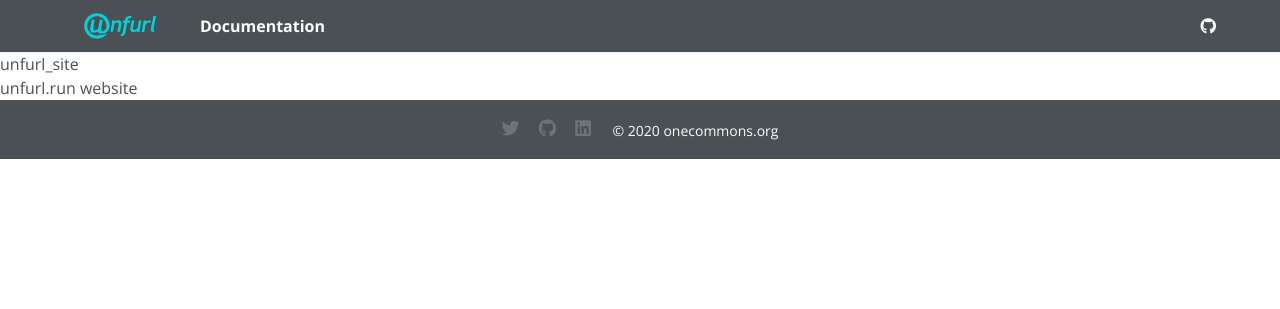
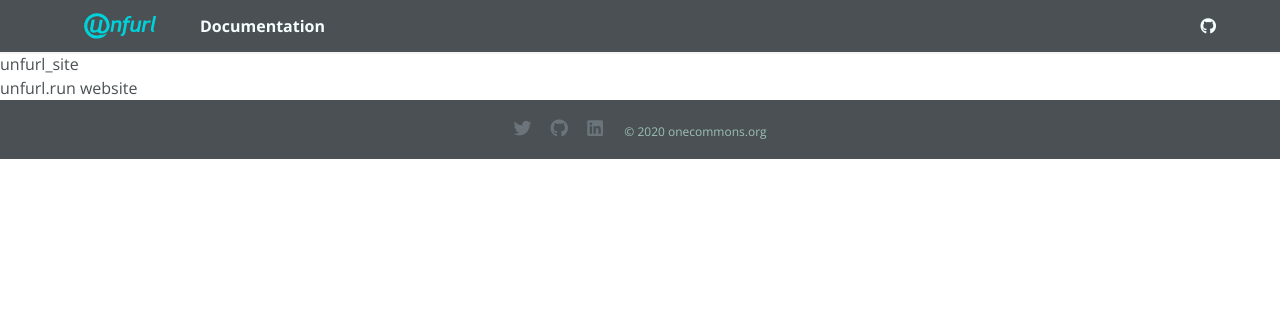
Before and after one commit to onecommons/unfurl_site, a Jekyll site: the page built from README.md, in a window 1280 px wide. Shown: the top 309 px of the page. Built offline with Jekyll 4.4.1, drawn with Linux system fonts in a browser that asks for light colours; some web fonts are replaced; our own code applies the rules of GitHub Pages for plain Markdown files.

Commit message:
Update style.scss

```diff
--- a/assets/css/style.scss
+++ b/assets/css/style.scss
@@ -301,6 +301,8 @@ pre.citation {
     display:inline-block;
   }
   .site-info {
+    font-size: 12px;
+    color: darken(desaturate($beige, 20%), 30%);
     display:inline-block;
   }
 }
```
